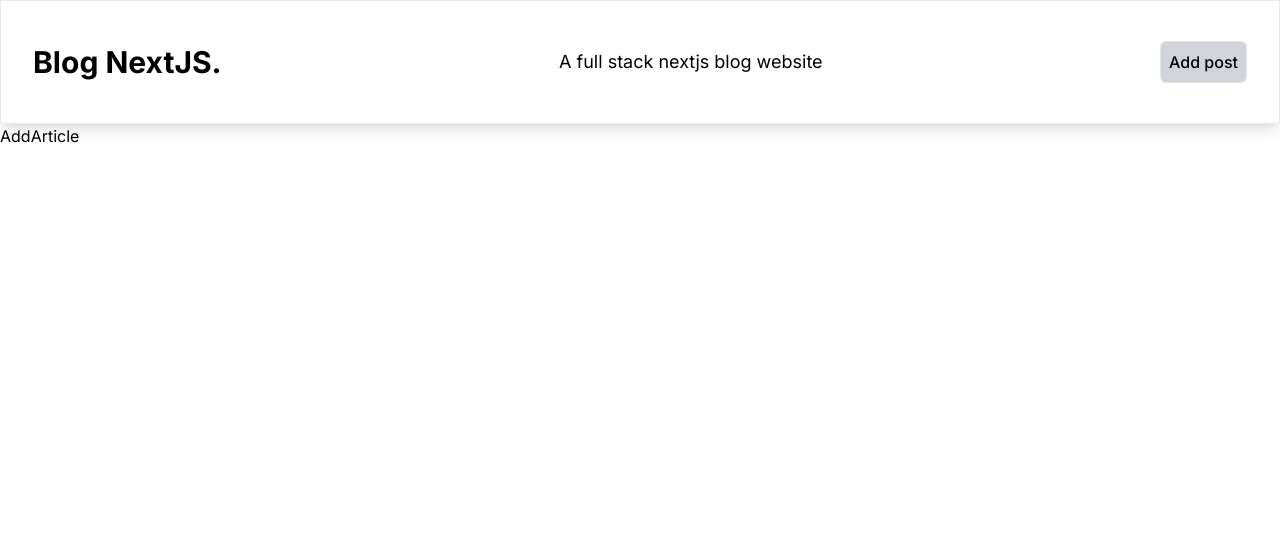
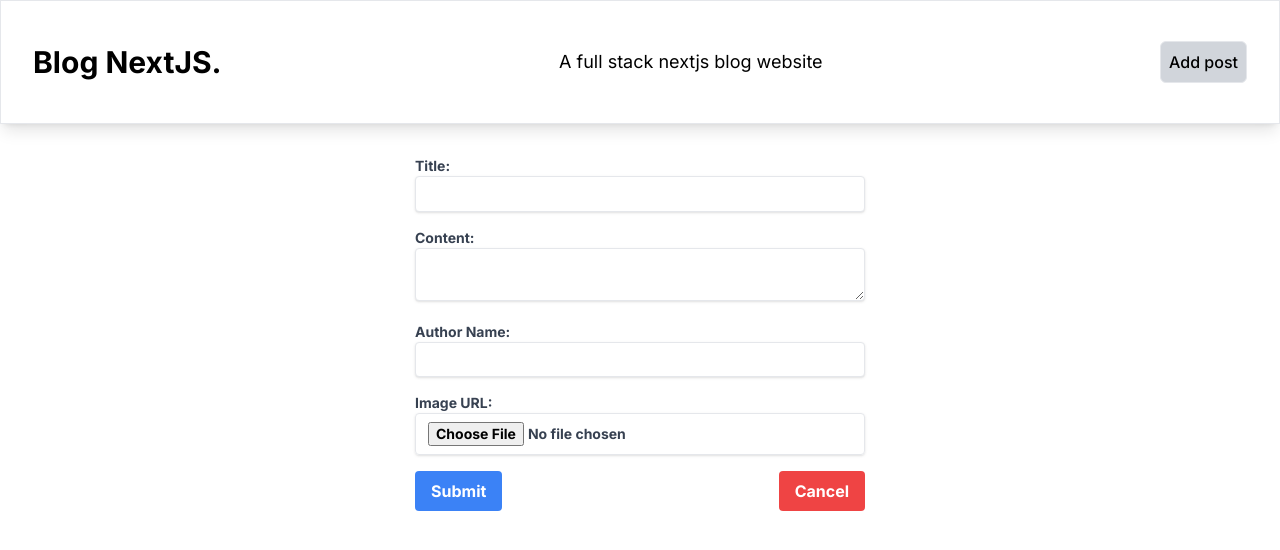
Before and after one commit to stefanpython/blog-fullstack-nextjs, a Next.js app: page /addArticle in a window 1280 px wide. Shown: the top 550 px of the page. Built offline with nearby package versions, Linux system fonts and the light colour scheme.

Commit message:
Create add post form

```diff
--- a/app/addArticle/page.tsx
+++ b/app/addArticle/page.tsx
@@ -1,5 +1,73 @@
 import React from "react";
 
 export default function AddArticle() {
-  return <div>AddArticle</div>;
+  return (
+    <form className="mx-auto mt-8 w-80 sm:w-[450px]">
+      <div className="mb-4">
+        <label
+          className="block text-gray-700 text-sm font-bold mb-2"
+          htmlFor="title"
+        >
+          Title:
+          <input
+            className="shadow appearance-none border rounded w-full py-2 px-3 text-gray-700 leading-tight focus:outline-none focus:shadow-outline"
+            type="text"
+            name="title"
+            required
+          />
+        </label>
+      </div>
+      <div className="mb-4">
+        <label
+          className="block text-gray-700 text-sm font-bold mb-2"
+          htmlFor="content"
+        >
+          Content:
+          <textarea
+            className="shadow appearance-none border rounded w-full py-2 px-3 text-gray-700 leading-tight focus:outline-none focus:shadow-outline"
+            name="content"
+            required
+          />
+        </label>
+      </div>
+      <div className="mb-4">
+        <label
+          className="block text-gray-700 text-sm font-bold mb-2"
+          htmlFor="authorName"
+        >
+          Author Name:
+          <input
+            className="shadow appearance-none border rounded w-full py-2 px-3 text-gray-700 leading-tight focus:outline-none focus:shadow-outline"
+            type="text"
+            name="authorName"
+          />
+        </label>
+      </div>
+      <div className="mb-4">
+        <label
+          className="block text-gray-700 text-sm font-bold mb-2"
+          htmlFor="image"
+        >
+          Image URL:
+          <input
+            className="shadow appearance-none border rounded w-full py-2 px-3 text-gray-700 leading-tight focus:outline-none focus:shadow-outline"
+            type="file"
+            name="image"
+          />
+        </label>
+      </div>
+      <div className="mb-4 flex justify-between">
+        <button
+          type="submit"
+          className="bg-blue-500 hover:bg-blue-700 text-white font-bold py-2 px-4 rounded focus:outline-none focus:shadow-outline"
+        >
+          Submit
+        </button>
+
+        <button className="bg-red-500 hover:bg-red-700 text-white font-bold py-2 px-4 rounded focus:outline-none focus:shadow-outline">
+          Cancel
+        </button>
+      </div>
+    </form>
+  );
 }
--- a/models/article.js
+++ b/models/article.js
@@ -7,6 +7,7 @@
   author: { type: Schema.Types.ObjectId, ref: "User" },
   published: { type: Boolean, default: false },
   authorName: { type: String },
+  image: { type: String },
 });
 
 const Article =
```
